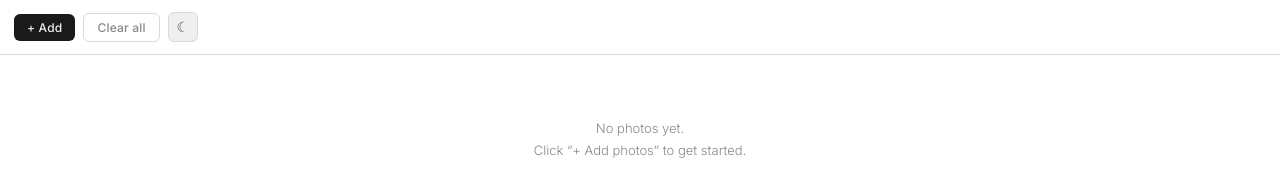
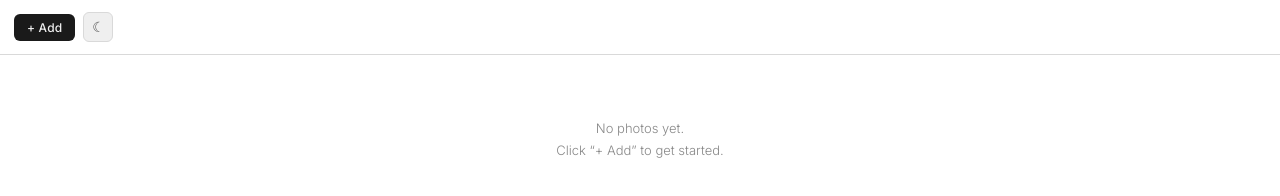
Before and after one commit to chareaco/aesthetic, a plain HTML site: page index.html in a window 1280 px wide. Drawn offline with Linux system fonts and the light colour scheme.

Commit message:
Update index.html

```diff
--- a/index.html
+++ b/index.html
@@ -202,7 +202,6 @@
 <div class="header">
   <div class="header-right">
     <button class="btn btn-primary" id="add-btn" onclick="toggleDropZone()">+ Add</button>
-    <button class="btn btn-ghost" onclick="clearAll()">Clear all</button>
     <button class="theme-toggle" id="theme-toggle" onclick="toggleTheme()" title="Toggle dark/light mode">&#9680;</button>
   </div>
 </div>
@@ -220,7 +219,7 @@
 <div class="loading-state" id="loading-state">Loading gallery...</div>
 <div class="gallery-grid" id="gallery-grid"></div>
 <div class="empty-state" id="empty-state" style="display:none;">
-  <p>No photos yet.<br>Click &ldquo;+ Add photos&rdquo; to get started.</p>
+  <p>No photos yet.<br>Click &ldquo;+ Add&rdquo; to get started.</p>
 </div>
 
 <div class="lightbox" id="lightbox" onclick="closeLightbox(event)">
```
